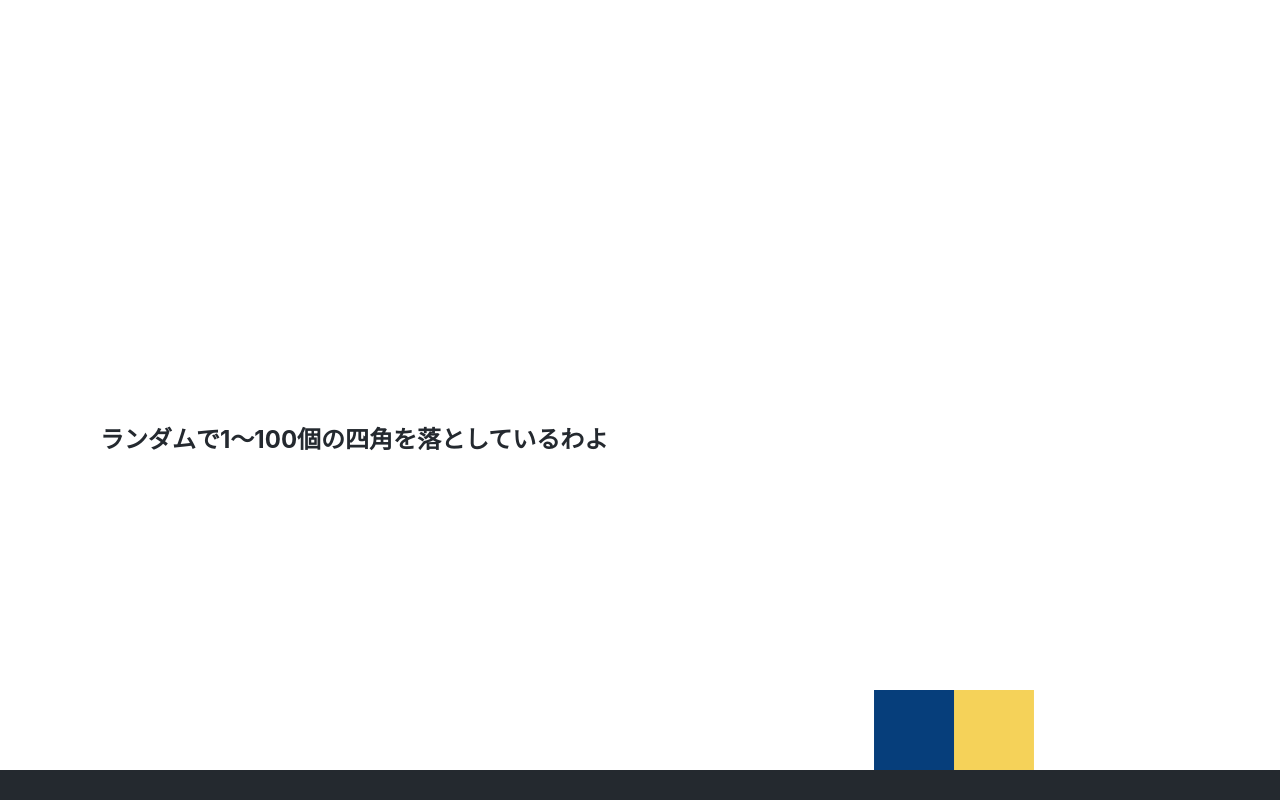
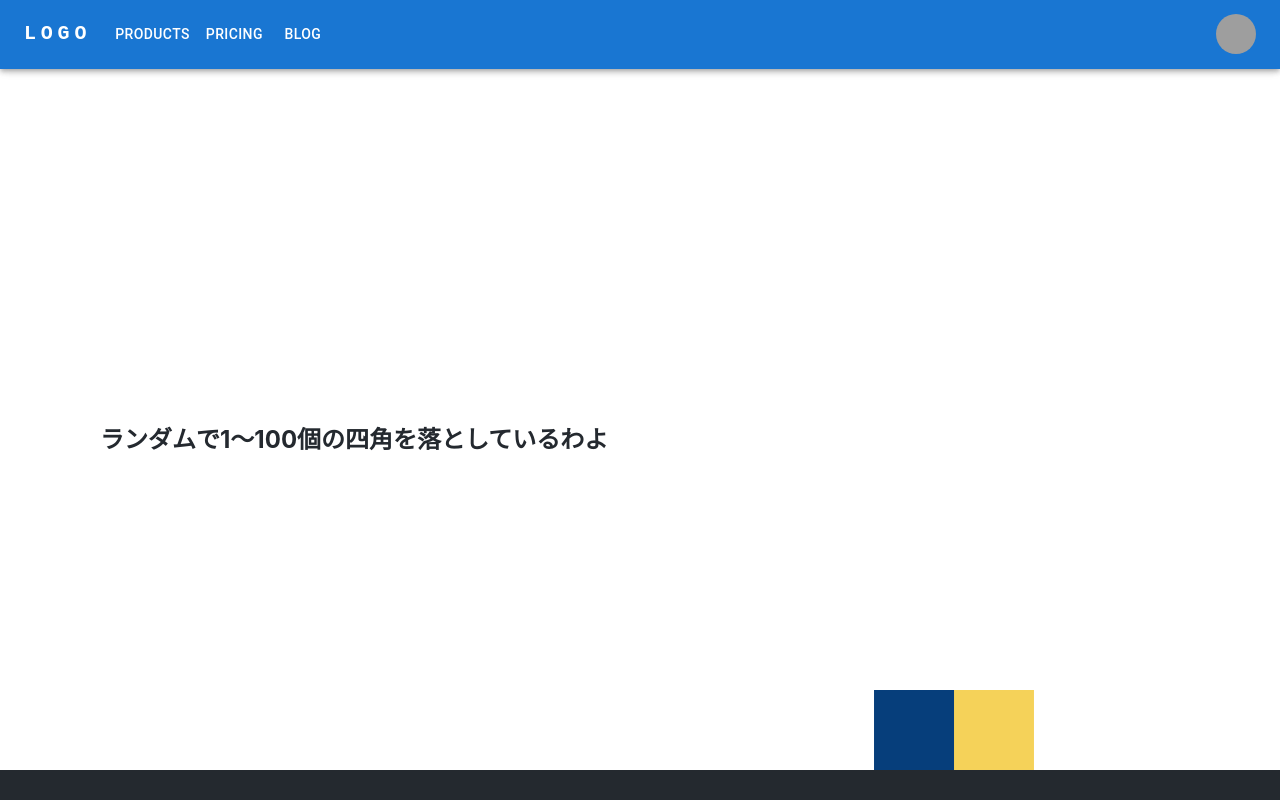
Before and after one commit to Shunkicreate/wakuwaku_Hackz, a React (Create React App) app: page / in a window 1280 px wide. Built offline with nearby package versions, Linux system fonts and the light colour scheme; grey boxes are pictures that could not be loaded.

Commit message:
ホーム画面にヘッダー設置

```diff
--- a/src/pages/home/Home.tsx
+++ b/src/pages/home/Home.tsx
@@ -1,4 +1,5 @@
 import styled from "@emotion/styled";
+import Header from "../../component/header/Header";
 import ContentsCanvas from "./ContentsCanvas/ContentsCanvas";
 
 const Home = (): JSX.Element => {
@@ -12,10 +13,23 @@ const Home = (): JSX.Element => {
   });
 
   return (
-    <>
+    <HomePage>
+      <HeaderOuter>
+        <Header />
+      </HeaderOuter>
       <ContentsCanvas />
-    </>
+    </HomePage>
   );
 };
 
+const HomePage = styled.div`
+  position: fixed;
+`;
+
+const HeaderOuter = styled.div`
+  position: absolute;
+  width: ${window.innerWidth}px;
+  top: 0;
+`;
+
 export default Home;
```
